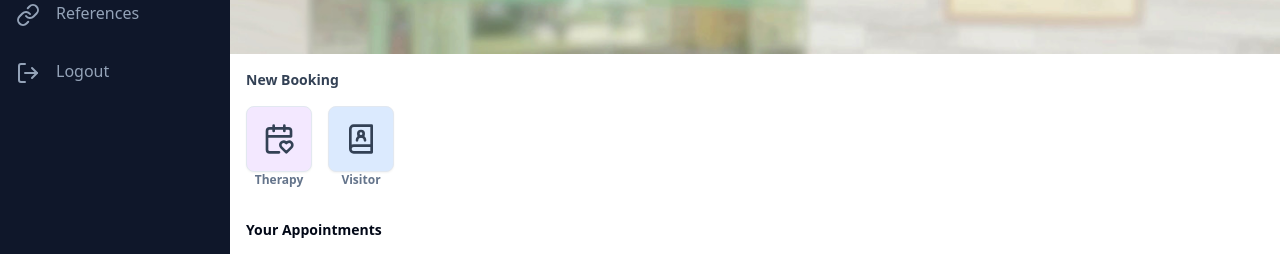
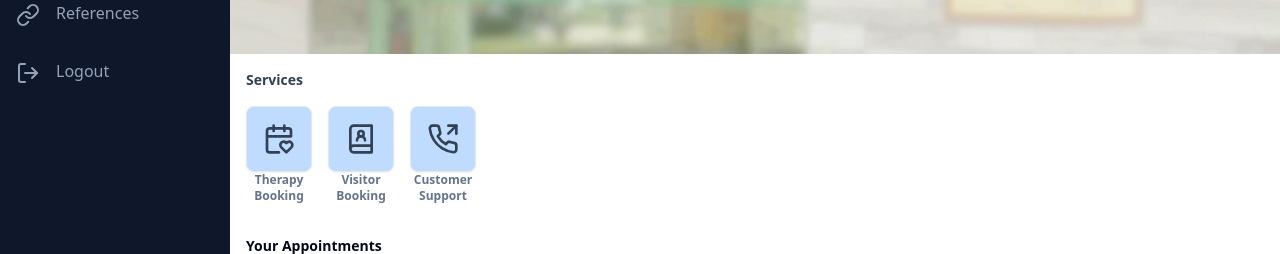
Before and after one commit to jackson1010/OrderSystemFE, a React (Vite) app: page / in a window 1280 px wide. Both pictures are taken after a click on the button "Log In". Shown: the part 246-500 px from the top of the page. Built offline with nearby package versions, Linux system fonts and the light colour scheme.

Commit message:
feat: add customer support to appoitment page

```diff
--- a/src/pages/Appointments/index.tsx
+++ b/src/pages/Appointments/index.tsx
@@ -1,7 +1,11 @@
 import { Card } from "@/components/ui/card";
 import "./styles.css";
 import { useNavigate } from "react-router-dom";
-import { BookUserIcon, CalendarHeartIcon } from "lucide-react";
+import {
+  BookUserIcon,
+  CalendarHeartIcon,
+  PhoneOutgoingIcon,
+} from "lucide-react";
 
 const HomePage = () => {
   const navigate = useNavigate();
@@ -14,47 +18,53 @@ const HomePage = () => {
             <span className="align-top">GEHA Bookings</span>
             <span style={{ float: "right" }}>en</span>
           </div>
-
-          {/* <div className="text-xs text-slate-600 mt-4 pb-8 text-justify">
-            <p>
-              Should you encounter any difficulties with your booking, feel free
-              to reach out to our customer service team at 98765431 during our
-              operating hours from 9am to 6pm.
-            </p>
-          </div> */}
         </div>
       </div>
 
       <div>
         <div className="p-4 pr-1">
-          <p className="text-sm font-bold pb-4 text-slate-700">New Booking</p>
+          <p className="text-sm font-bold pb-4 text-slate-700">Services</p>
           <div className="flex flex-wrap">
-            <div className="mr-4">
+            <div className="mr-4" style={{ width: "66px" }}>
               <Card
-                className="basis-10 shrink-0 grow-0 max-w-none bg-purple-100 text-slate-700 p-4 sm:hover:bg-purple-200 text-sm cursor-pointer"
+                className="basis-10 shrink-0 grow-0 max-w-none bg-blue-200 text-slate-700 p-4 sm:hover:bg-blue-300 text-sm cursor-pointer"
                 onClick={() => {
                   navigate("/therapy");
                 }}
               >
                 <CalendarHeartIcon className="m-auto w-8 h-8" />
               </Card>
-              <h3 className="text-xs text-center font-semibold text-slate-500">
-                Therapy
-              </h3>
+              <p className="text-xs text-center font-semibold text-slate-500">
+                Therapy Booking
+              </p>
             </div>
 
-            <div className="mr-4">
+            <div className="mr-4" style={{ width: "66px" }}>
               <Card
-                className="basis-10 shrink-0 grow-0 max-w-none bg-blue-100 text-slate-700 p-4 sm:hover:bg-blue-200 text-sm cursor-pointer"
+                className="basis-10 shrink-0 grow-0 max-w-none bg-blue-200 text-slate-700 p-4 sm:hover:bg-blue-300 text-sm cursor-pointer"
                 onClick={() => {
                   navigate("/visitor");
                 }}
               >
                 <BookUserIcon className="m-auto w-8 h-8" />
               </Card>
-              <h3 className="text-xs text-center font-semibold text-slate-500">
-                Visitor
-              </h3>
+              <p className="text-xs text-center font-semibold text-slate-500">
+                Visitor Booking
+              </p>
+            </div>
+
+            <div className="mr-4" style={{ width: "66px" }}>
+              <Card
+                className="basis-10 shrink-0 grow-0 max-w-none bg-blue-200 text-slate-700 p-4 sm:hover:bg-blue-300 text-sm cursor-pointer"
+                onClick={() => {
+                  navigate("/customersupport");
+                }}
+              >
+                <PhoneOutgoingIcon className="m-auto w-8 h-8" />
+              </Card>
+              <p className="text-xs text-center font-semibold text-slate-500">
+                Customer Support
+              </p>
             </div>
 
             {/* <Card
```
